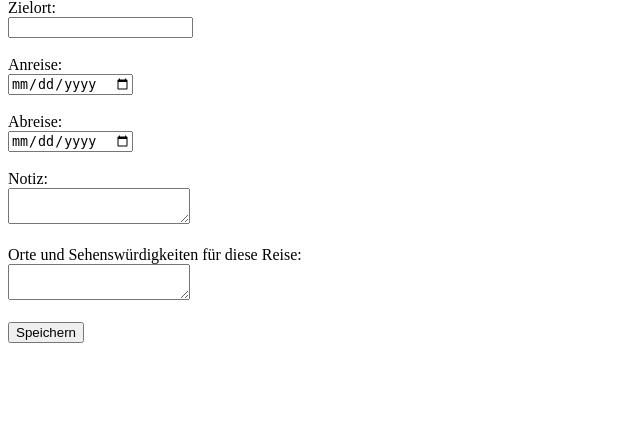
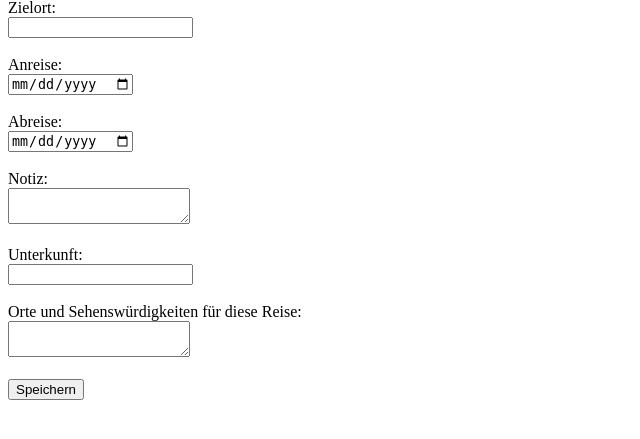
Before and after one commit to laia-dev/reiseplaner, a Flask app: page /reise-hinzufuegen in a window 1280 px wide. Shown: the part 94-533 px from the top of the page, without its empty margins (0-640 px from the left). Run offline with Flask 3, Linux system fonts and the light colour scheme; a user stored in the database is signed in.

Commit message:
Unterkunft-Feld hinzugefügt: Modell, Formulare und Anzeige erweitert

```diff
--- a/app.py
+++ b/app.py
@@ -95,8 +95,9 @@ def reise_hinzufuegen():
         abreise = request.form.get("abreise")
         notiz = request.form.get("notiz")
         sehenswuerdigkeiten = request.form.get("sehenswuerdigkeiten")
+        unterkunft = request.form.get("unterkunft")
 
-        neue_reise = Reise(zielort=zielort, anreise=anreise, abreise=abreise, notiz=notiz, sehenswuerdigkeiten=sehenswuerdigkeiten, benutzer_id=current_user.id)
+        neue_reise = Reise(zielort=zielort, anreise=anreise, abreise=abreise, notiz=notiz, sehenswuerdigkeiten=sehenswuerdigkeiten, unterkunft=unterkunft, benutzer_id=current_user.id)
         db.session.add(neue_reise)
         db.session.commit()
 
@@ -136,6 +137,7 @@ def reise_bearbeiten(reise_id):
         reise.abreise = request.form.get("abreise")
         reise.notiz = request.form.get("notiz")
         reise.sehenswuerdigkeiten = request.form.get("sehenswuerdigkeiten")
+        reise.unterkunft = request.form.get("unterkunft")
         db.session.commit()
         flash("Reise wurde aktualisiert.")
         return redirect(url_for('mein_reiseplan'))
--- a/models.py
+++ b/models.py
@@ -31,4 +31,5 @@ class Reise(db.Model):
     abreise = db.Column(db.String(50), nullable=False) # Enddatum der Reise
     notiz = db.Column(db.Text) # Weitere Hinweise oder Planungsdetails
     sehenswuerdigkeiten = db.Column(db.Text)
+    unterkunft = db.Column(db.String(200))
     benutzer_id = db.Column(db.Integer, db.ForeignKey('user.id')) # Verknüpfung zum Benutzer
--- a/templates/reise_bearbeiten.html
+++ b/templates/reise_bearbeiten.html
@@ -16,6 +16,9 @@
     <label for="notiz">Notiz:</label>
     <textarea id="notiz" name="notiz">{{ reise.notiz }}</textarea><br>
 
+    <label for="unterkunft">Unterkunft:</label><br>
+    <input type="text" id="unterkunft" name="unterkunft" value="{{ reise.unterkunft }}"><br><br>
+
     <label for="sehenswuerdigkeiten">Orte und Sehenswürdigkeiten für diese Reise:</label>
     <textarea id="sehenswuerdigkeiten" name="sehenswuerdigkeiten">{{ reise.sehenswuerdigkeiten }}</textarea><br>
 
--- a/templates/reiseformular.html
+++ b/templates/reiseformular.html
@@ -16,6 +16,9 @@
     <label for="notiz">Notiz:</label><br>
     <textarea id="notiz" name="notiz"></textarea><br><br>
 
+    <label for="unterkunft">Unterkunft:</label><br>
+    <input type="text" id="unterkunft" name="unterkunft"><br><br>
+
     <label for="sehenswuerdigkeiten">Orte und Sehenswürdigkeiten für diese Reise:</label><br>
     <textarea id="sehenswuerdigkeiten" name="sehenswuerdigkeiten"></textarea><br><br>
 
--- a/templates/reiseplan.html
+++ b/templates/reiseplan.html
@@ -9,6 +9,7 @@
         <strong>Anreise:</strong> {{ reise.anreise }} |
         <strong>Abreise:</strong> {{ reise.abreise }} <br>
         <em>Notiz:</em> {{ reise.notiz }}
+        <strong>Unterkunft:</strong> {{ reise.unterkunft }} <br>
         <strong>Orte und Sehenswürdigkeiten für diese Reise:</strong> {{ reise.sehenswuerdigkeiten }} <br>
         <a href="{{ url_for('reise_loeschen', reise_id=reise.id) }}">Löschen</a>
         <a href="{{ url_for('reise_bearbeiten', reise_id=reise.id) }}">Bearbeiten</a>
```
Also changed, not shown: instance/reiseplaner.db.
